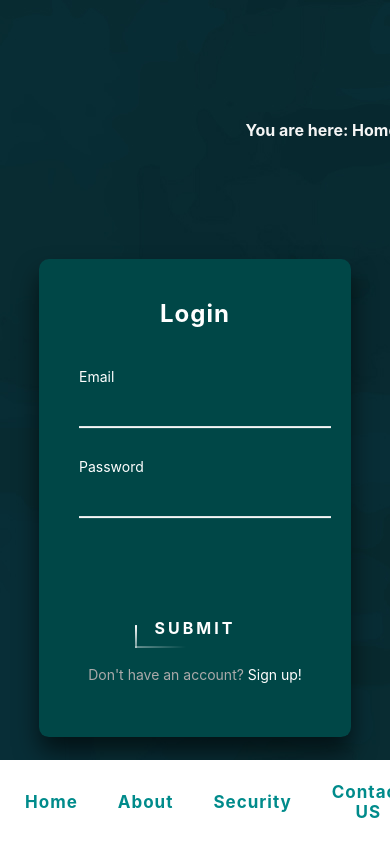
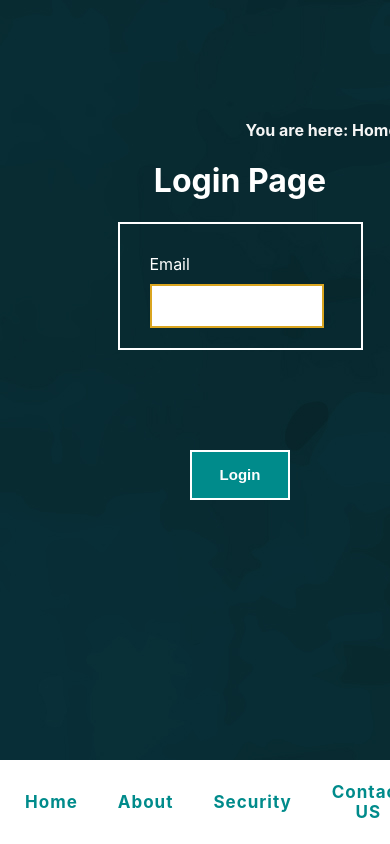
Before and after one commit to Pranjil97/gatpSolWebsite, a React (Create React App) app: page /login in a window 390 px wide. Shown: the top 844 px of the page. Built offline with nearby package versions, Linux system fonts and the light colour scheme.

Commit message:
create demo new loginpage

```diff
--- a/src/Components/Css/login.css
+++ b/src/Components/Css/login.css
@@ -195,8 +195,55 @@
 @media only screen and (max-width: 480px) {
   .loginpage {
     display: flex;
+    flex-direction: column;
     justify-content: center;
     height: 100vh;
+  }
+
+  .loginpage2{
+    /* border: 1px solid white; */
+    height: 100vh;
+  }
+  .form1{
+    display: flex;
+    flex-direction: column;
+    justify-content: flex-start;
+    align-items: flex-start;
+    padding: 20px;
+    width: fit-content;
+    height: fit-content;
+    margin: auto;
+    border: 2px solid white;
+  }
+  .loginpage2 h1{
+    color: white;
+  }
+
+  .form1 label{
+    width: auto;
+    display: flex;
+    color: white;
+    margin: 10px;
+  }
+
+  .form1 input{
+    width: 80%;
+    height: 30px;
+    padding: 5px;
+    outline: none;
+    margin-left: 10px;
+    border: 2px solid goldenrod;
+  }
+
+  .loginbtn{
+    height: 50px;
+    width: 100px;
+    color: white;
+    background-color: darkcyan;
+    margin-top: 100px;
+    border: 2px solid white;
+    font-weight: 600;
+    font-size: 15px;
   }
 
   .login-box {
--- a/src/Components/Login.jsx
+++ b/src/Components/Login.jsx
@@ -12,7 +12,7 @@ const Login = () => {
             <div className='currenttab'>
                 <span>You are here: Home / Login</span>
             </div>
-            <div className='loginpage'>
+            {/* <div className='loginpage'>
                 <div className="login-box">
                     <p>Login</p>
                     <form>
@@ -34,6 +34,16 @@ const Login = () => {
                     </form>
                     <p>Don't have an account? <a href="." className="a2">Sign up!</a></p>
                 </div>
+            </div> */}
+            <div className='loginpage2'>
+                <h1>Login Page</h1>
+                <form>
+                    <div  className='form1'>
+                        <label>Email</label>
+                        <input type="text" />
+                    </div>
+                    <input className='loginbtn' type='submit' value="Login"/>
+                </form>
             </div>
         </div>
     )
```
